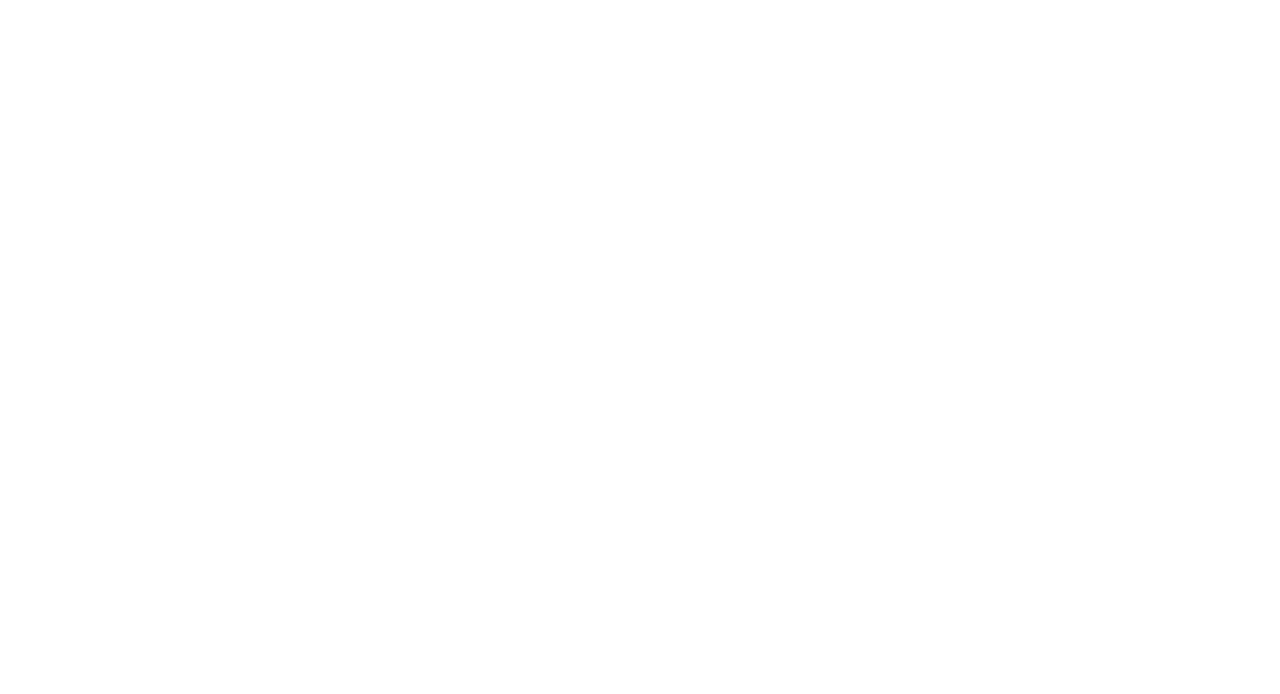
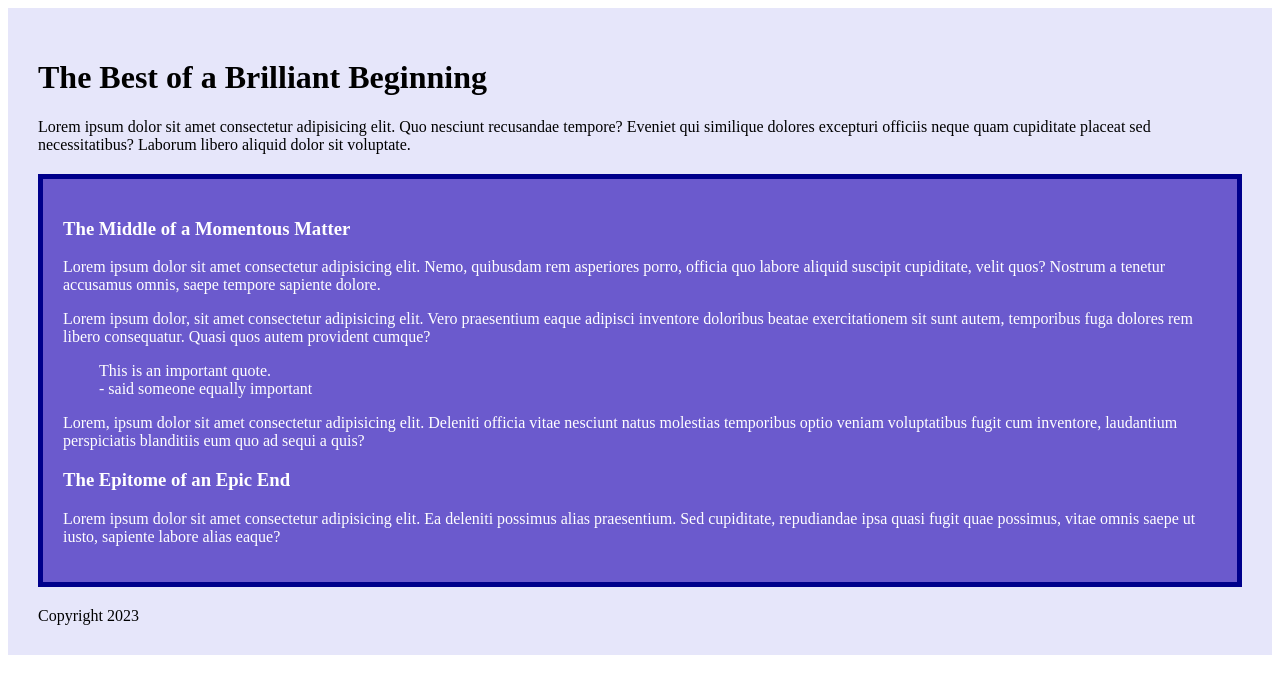
Before and after one commit to krisbobak/krisbobak.github.io, a plain HTML site: page box_model/index.html in a window 1280 px wide. Drawn offline with Linux system fonts and the light colour scheme.

Commit message:
box_model

```diff
--- a/box_model/css/style.css
+++ b/box_model/css/style.css
@@ -0,0 +1,24 @@
+#main{
+    background-color: lavender;
+    padding: 30px;
+}
+
+#content{
+    background-color: #6b5acd;
+    border: 5px solid darkblue;
+    color: white;
+    margin: 20px 0px;
+    padding: 20px;
+}
+
+#content > div{
+    margin: 16px 0px;
+}
+
+#quote > div{
+    padding-left: 36px;
+}
+
+#quote_citation > div{
+    padding-left: 26px;
+}
--- a/box_model/index.html
+++ b/box_model/index.html
@@ -4,10 +4,44 @@
         <meta charset="UTF-8">
         <meta http-equiv="X-UA-Compatible" content="IE=edge">
         <meta name="viewport" content="width=device-width, initial-scale=1.0">
-        <title>Document</title>
+        <title>Box Model Exercise</title>
         <link href="css/style.css" rel="stylesheet">
     </head>
     <body>
-
+        <div id="main">
+            <h1 id="top_heading">
+                The Best of a Brilliant Beginning
+            </h1>
+            <div id="intro">
+                Lorem ipsum dolor sit amet consectetur adipisicing elit. Quo nesciunt recusandae tempore? Eveniet qui similique dolores excepturi officiis neque quam cupiditate placeat sed necessitatibus? Laborum libero aliquid dolor sit voluptate.
+            </div>
+            <div id="content">
+                <h3 id="middle_heading">The Middle of a Momentous Matter</h3>
+                <div>
+                    Lorem ipsum dolor sit amet consectetur adipisicing elit. Nemo, quibusdam rem asperiores porro, officia quo labore aliquid suscipit cupiditate, velit quos? Nostrum a tenetur accusamus omnis, saepe tempore sapiente dolore.
+                </div>
+                <div>
+                    Lorem ipsum dolor, sit amet consectetur adipisicing elit. Vero praesentium eaque adipisci inventore doloribus beatae exercitationem sit sunt autem, temporibus fuga dolores rem libero consequatur. Quasi quos autem provident cumque?
+                </div>
+                <div id="quote">
+                    <div id="quote_content">
+                        This is an important quote.
+                    </div>
+                    <div id="quote_citation">
+                        - said someone equally important
+                    </div>
+                </div>
+                <div>
+                    Lorem, ipsum dolor sit amet consectetur adipisicing elit. Deleniti officia vitae nesciunt natus molestias temporibus optio veniam voluptatibus fugit cum inventore, laudantium perspiciatis blanditiis eum quo ad sequi a quis?
+                </div>
+                <h3 id="last_heading">The Epitome of an Epic End</h3>
+                <div>
+                    Lorem ipsum dolor sit amet consectetur adipisicing elit. Ea deleniti possimus alias praesentium. Sed cupiditate, repudiandae ipsa quasi fugit quae possimus, vitae omnis saepe ut iusto, sapiente labore alias eaque?
+                </div>
+            </div>
+            <div id="footer">
+                Copyright 2023
+            </div>
+        </div>
     </body>
 </html>
```
Also changed, not shown: code_skeleton/css/style.css (added), code_skeleton/index.html (renamed from code_skeleton copy/index.html).
